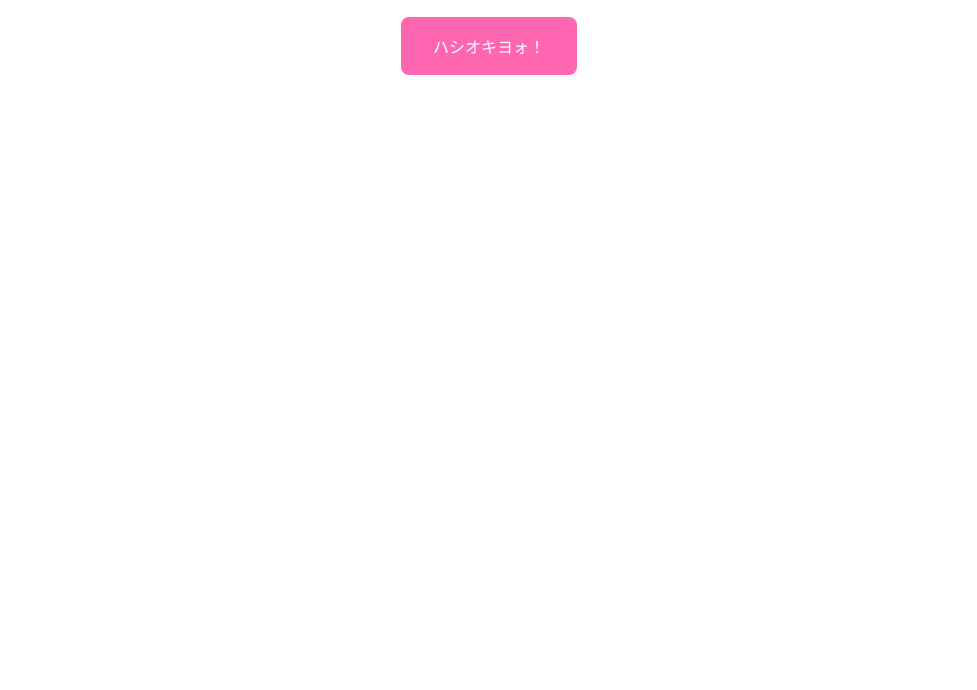
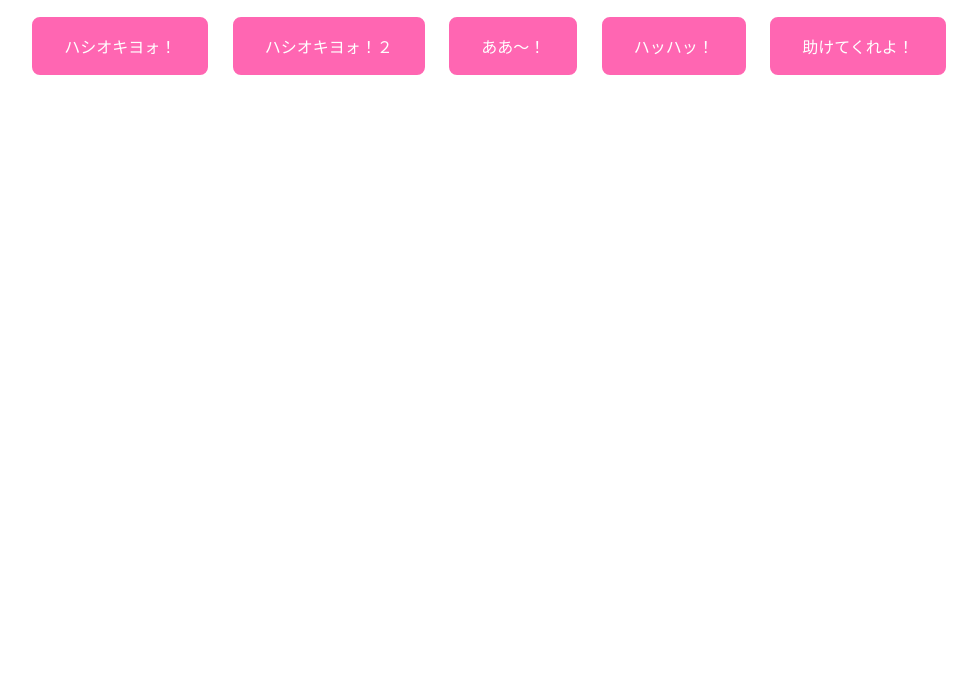
Before and after one commit to vebopro/suiha, a plain HTML site: page index.html in a window 1280 px wide. Shown: the part 110-800 px from the top of the page, without its empty margins (151-1128 px from the left). Drawn offline with Linux system fonts and the light colour scheme.

Commit message:
Add files via upload

```diff
--- a/index.html
+++ b/index.html
@@ -29,6 +29,10 @@
 <body>
     <h1>花萌葱スイハ音声サンプラー</h1>
     <button onclick="playSound('hashiokiyo.mp3')">ハシオキヨォ！</button>
+    <button onclick="playSound('hashiokiyo2.mp3')">ハシオキヨォ！２</button>
+    <button onclick="playSound('aa.mp3')">ああ～！</button>
+    <button onclick="playSound('haha.mp3')">ハッハッ！</button>
+    <button onclick="playSound('tasukete.mp3')">助けてくれよ！</button>
     <script>
         // 指定された音声ファイルを再生する関数
         function playSound(filename) {
```
